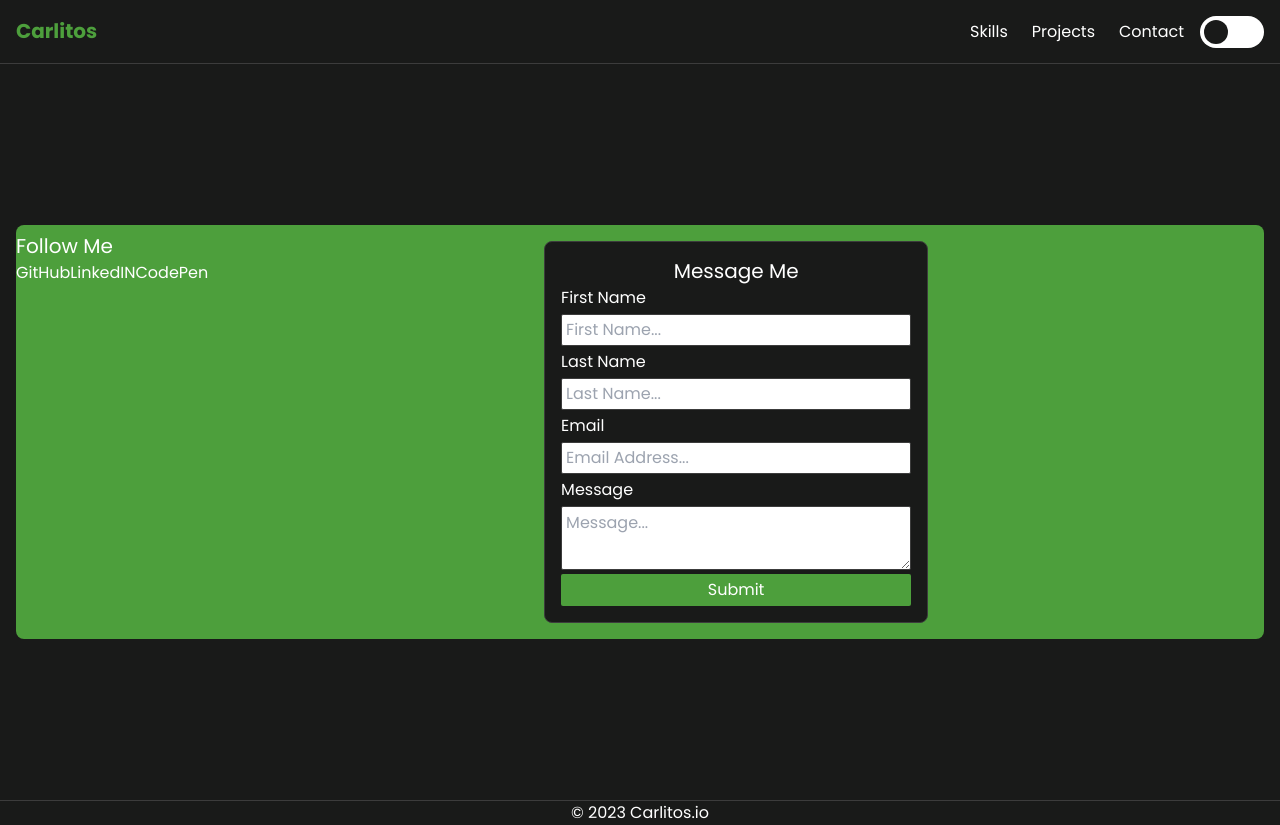
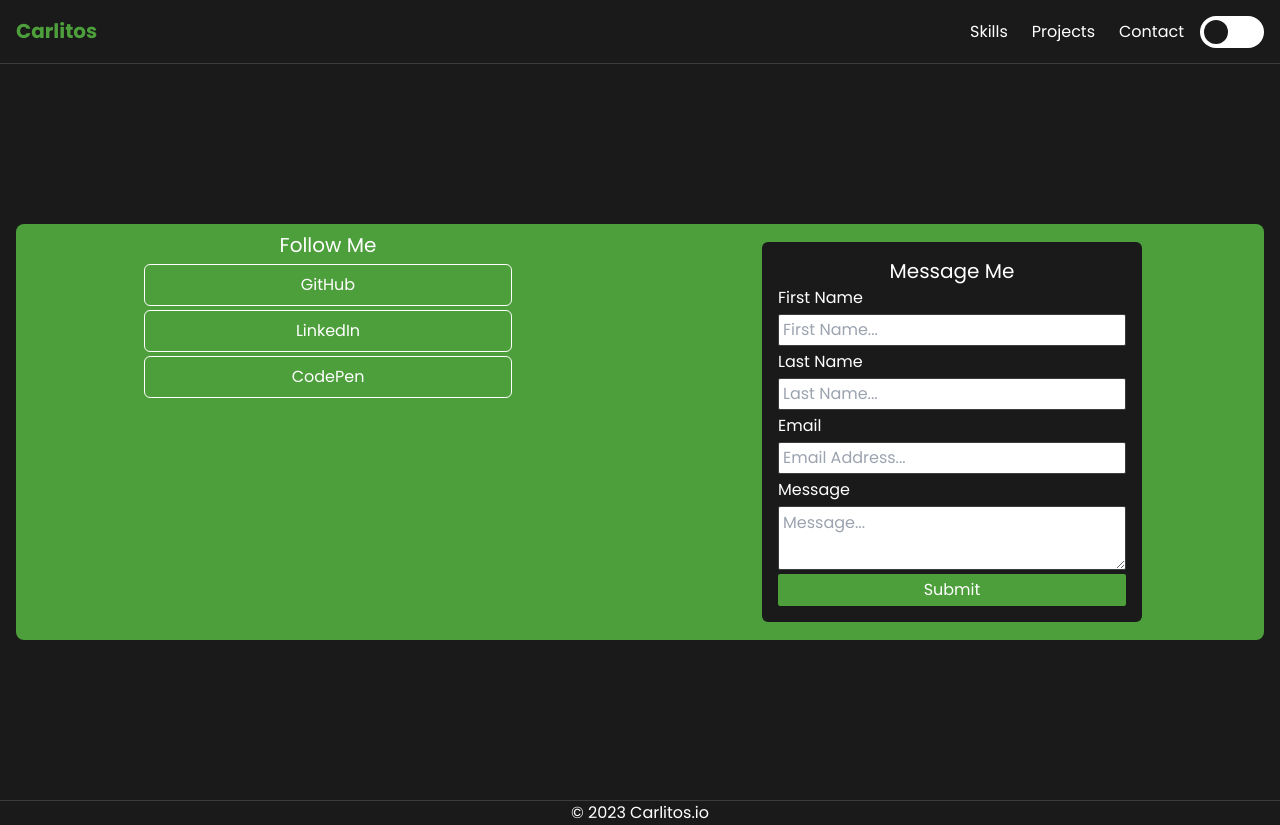
Before and after one commit to cvalderrama1991/carlitos.io, a Next.js app: page /contact in a window 1280 px wide. Built offline with nearby package versions, Linux system fonts and the light colour scheme.

Commit message:
contact form and header styling color corrections

```diff
--- a/src/app/contact/page.tsx
+++ b/src/app/contact/page.tsx
@@ -11,17 +11,33 @@ export default function Contact() {
   return (
     <div className='pt-16 px-4 min-h-screen flex items-center justify-center'>
       <div className='bg-primary-green w-full py-2 rounded-lg flex flex-col md:flex-row'>
-        <section>
-          <p className='text-xl'>Follow Me</p>
+        <section className='max-w-sm mx-auto w-full'>
+          <p className='text-xl text-white text-center'>Follow Me</p>
           <ul>
             <li>
-              <a href='https://github.com/cvalderrama1991?tab=repositories' target='_blank'>
+              <a
+                href='https://github.com/cvalderrama1991'
+                target='_blank'
+                className='text-white p-2 mt-1 mx-2 block border border-white text-center rounded-md'
+              >
                 GitHub
               </a>
-              <a href='https://www.linkedin.com/in/carlos-valderrama-b92376240/' target='_blank'>
-                LinkedIN
+            </li>
+            <li>
+              <a
+                href='https://www.linkedin.com/in/carlos-valderrama-b92376240/'
+                target='_blank'
+                className='text-white p-2 mt-1 mx-2 block border border-white text-center rounded-md'
+              >
+                LinkedIn
               </a>
-              <a href='https://codepen.io/valdeca' target='_blank'>
+            </li>
+            <li>
+              <a
+                href='https://codepen.io/valdeca'
+                target='_blank'
+                className='text-white p-2 mt-1 mx-2 block border border-white text-center rounded-md'
+              >
                 CodePen
               </a>
             </li>
--- a/src/components/ContactForm.tsx
+++ b/src/components/ContactForm.tsx
@@ -86,7 +86,7 @@ export default function ContactForm() {
     }
   }
   return (
-    <section className='bg-primary-bg border-primary-border border w-full max-w-sm mx-auto p-4 my-2 rounded-lg'>
+    <section className='bg-primary-bg border-2 border-primary-green w-full max-w-sm mx-auto p-4 my-2 rounded-lg'>
       <p className='text-xl text-center'>Message Me</p>
       <form onSubmit={handleSubmit}>
         <div className='mb-1'>
--- a/src/components/Header.tsx
+++ b/src/components/Header.tsx
@@ -8,7 +8,7 @@ export default function Header() {
   const [nav, setNav] = React.useState(false);
 
   return (
-    <header className='bg-bg-primary h-16 w-full border-b border-primary-border fixed top-0 left-0 z-10'>
+    <header className='bg-primary-bg h-16 w-full border-b border-primary-border fixed top-0 left-0 z-10'>
       <div className='h-full w-full max-w-7xl mx-auto px-4 flex items-center gap-2'>
         <div className='mr-auto'>
           <Link href='/' className='font-poppins-bold text-xl text-primary-green' onClick={() => setNav(false)}>
```
